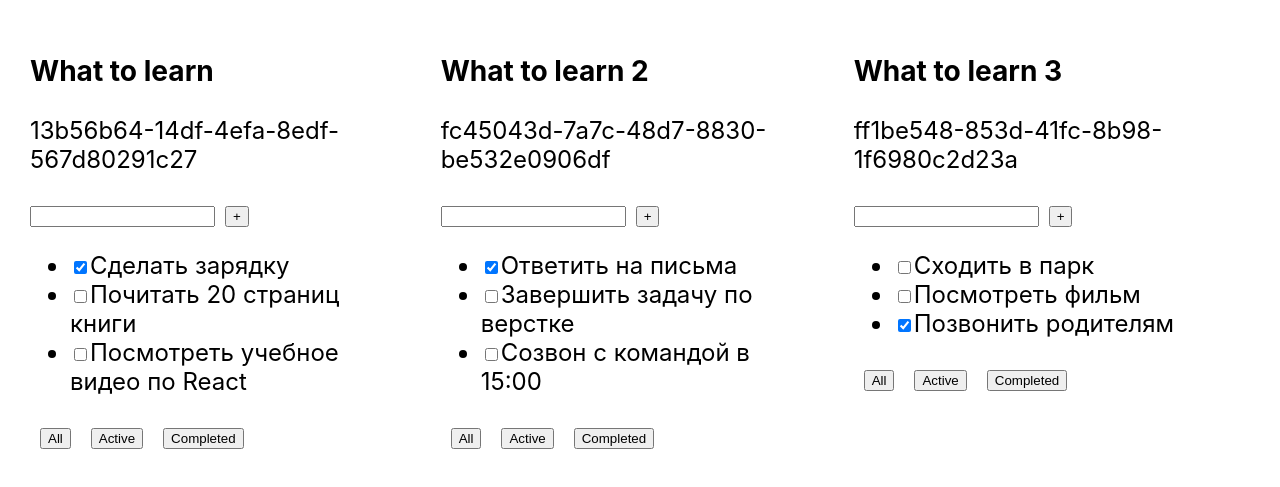
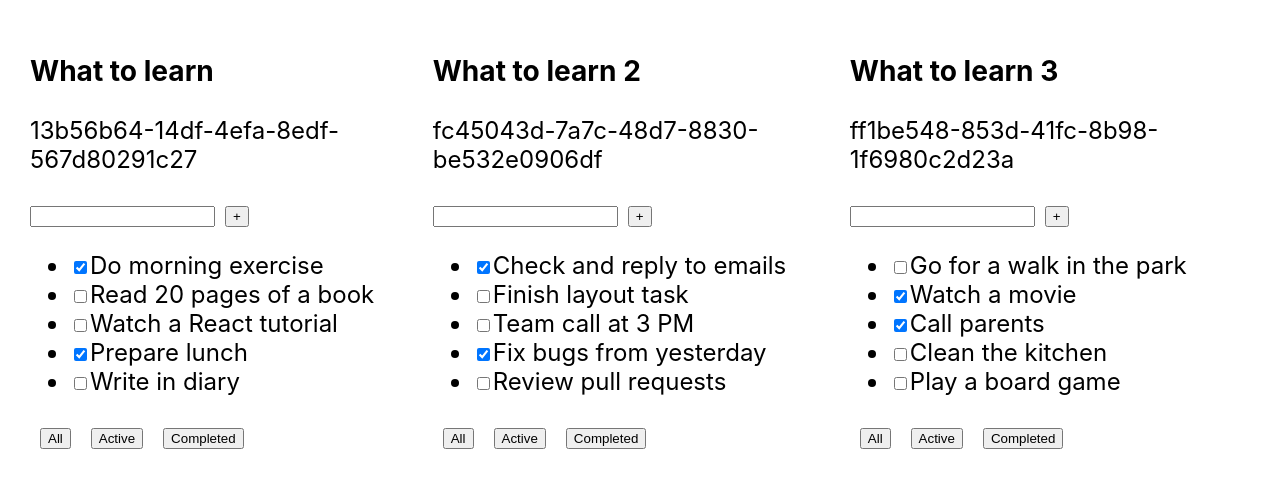
Before and after one commit to VanoKi/todolist-02, a React (Vite) app: page / in a window 1280 px wide. Shown: the part 163-650 px from the top of the page. Built offline with nearby package versions, Linux system fonts and the light colour scheme.

Commit message:
fix: items

```diff
--- a/src/App.tsx
+++ b/src/App.tsx
@@ -2,29 +2,35 @@ import './App.css'
 import {TodolistItem} from './TodolistItem'
 
 export const App = () => {
-  const tasks = [
-    { id: 1, title: "Сделать зарядку", isDone: true },
-    { id: 2, title: "Почитать 20 страниц книги", isDone: false },
-    { id: 3, title: "Посмотреть учебное видео по React", isDone: false },
+  const tasksToday = [
+    { id: 1, title: "Do morning exercise", isDone: true },
+    { id: 2, title: "Read 20 pages of a book", isDone: false },
+    { id: 3, title: "Watch a React tutorial", isDone: false },
+    { id: 4, title: "Prepare lunch", isDone: true },
+    { id: 5, title: "Write in diary", isDone: false },
   ]
 
-  const tasks2 = [
-    { id: 4, title: "Ответить на письма", isDone: true },
-    { id: 5, title: "Завершить задачу по верстке", isDone: false },
-    { id: 6, title: "Созвон с командой в 15:00", isDone: false },
+  const tasksWork = [
+    { id: 6, title: "Check and reply to emails", isDone: true },
+    { id: 7, title: "Finish layout task", isDone: false },
+    { id: 8, title: "Team call at 3 PM", isDone: false },
+    { id: 9, title: "Fix bugs from yesterday", isDone: true },
+    { id: 10, title: "Review pull requests", isDone: false },
   ]
 
-  const tasks3 = [
-    { id: 7, title: "Сходить в парк", isDone: false },
-    { id: 8, title: "Посмотреть фильм", isDone: false },
-    { id: 9, title: "Позвонить родителям", isDone: true },
+  const tasksWeekend = [
+    { id: 11, title: "Go for a walk in the park", isDone: false },
+    { id: 12, title: "Watch a movie", isDone: true },
+    { id: 13, title: "Call parents", isDone: true },
+    { id: 14, title: "Clean the kitchen", isDone: false },
+    { id: 15, title: "Play a board game", isDone: false },
   ]
 
   return (
     <div className="app">
-      <TodolistItem title="What to learn" tasks={tasks} truck2={crypto.randomUUID()}/>
-      <TodolistItem title="What to learn 2" tasks={tasks2} truck2={crypto.randomUUID()}/>
-      <TodolistItem title="What to learn 3" tasks={tasks3} truck2={crypto.randomUUID()}/>
+      <TodolistItem title="What to learn" tasks={tasksToday} truck2={crypto.randomUUID()}/>
+      <TodolistItem title="What to learn 2" tasks={tasksWork} truck2={crypto.randomUUID()}/>
+      <TodolistItem title="What to learn 3" tasks={tasksWeekend} truck2={crypto.randomUUID()}/>
     </div>
   )
 }
```
